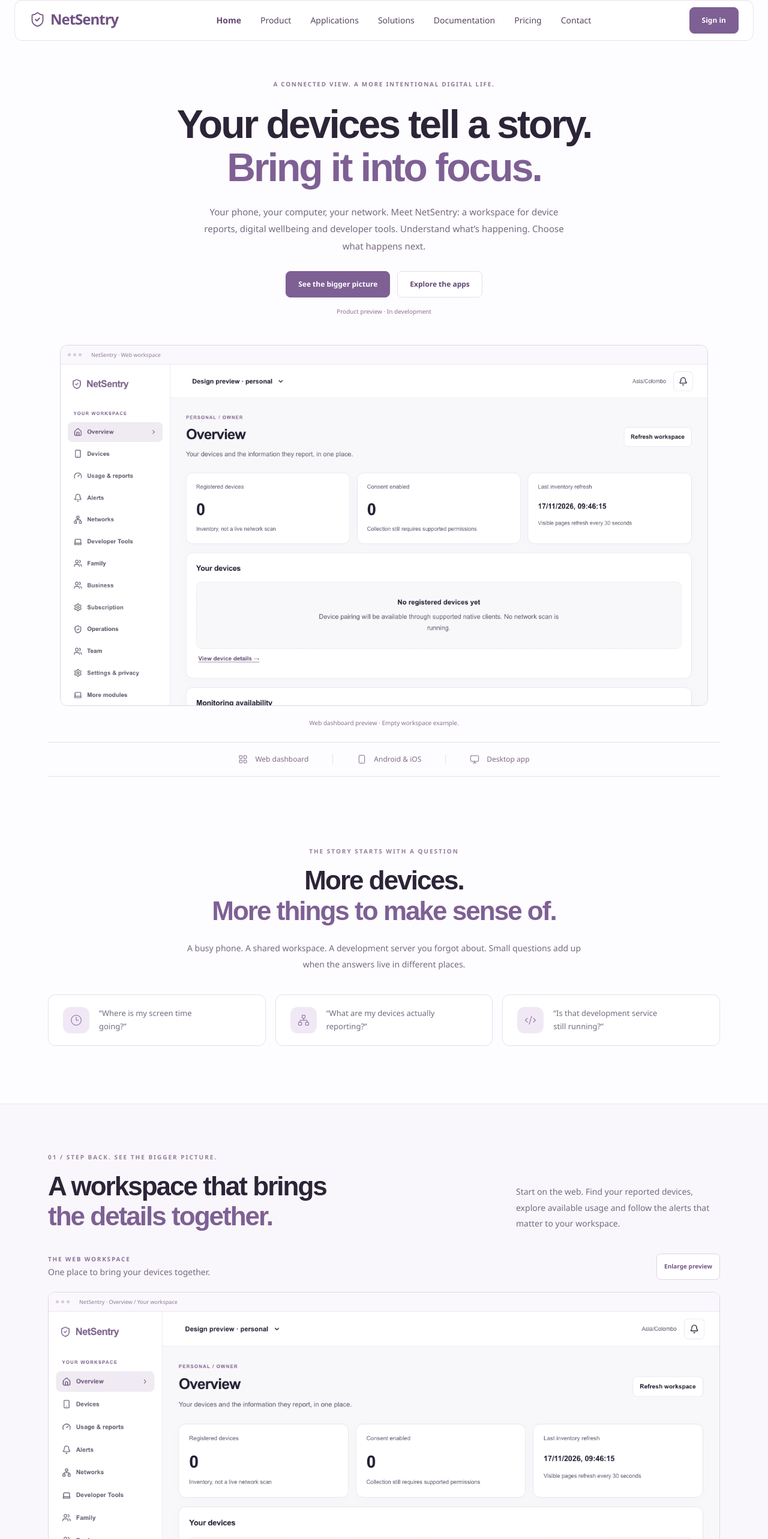
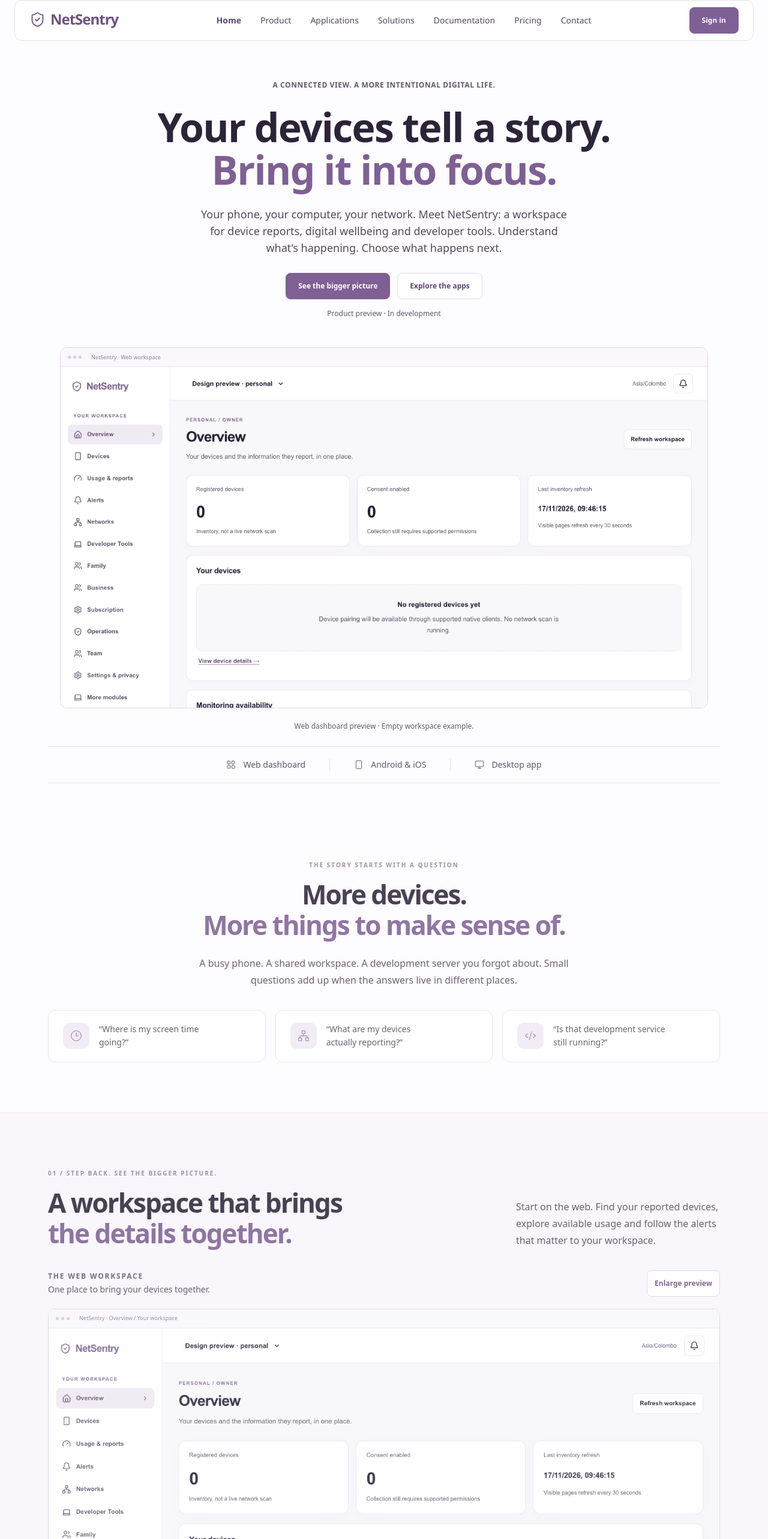
Before and after one commit to rasif-sahl/NetSentry, a Next.js app in the folder dashboard/: page / in a window 1280 px wide. Shown: the part 16-2582 px from the top of the page at 60% size. Built offline with nearby package versions, Linux system fonts and the light colour scheme.

Commit message:
Make the homepage easier to read and add gentle motion

```diff
--- /dev/null
+++ b/dashboard/src/features/marketing/home-page.module.css
@@ -0,0 +1,37 @@
+.home {
+  font-family: system-ui, sans-serif;
+}
+
+.home :is(h1, h2, h3, h4) {
+  font-family: inherit;
+}
+
+@keyframes rise-in {
+  from {
+    opacity: 0.86;
+    translate: 0 12px;
+  }
+
+  to {
+    opacity: 1;
+    translate: 0 0;
+  }
+}
+
+@media (prefers-reduced-motion: no-preference) {
+  .intro {
+    animation: rise-in 440ms ease-out both;
+  }
+
+  .preview {
+    animation: rise-in 560ms 100ms ease-out both;
+  }
+
+  @supports (animation-timeline: view()) {
+    .reveal {
+      animation: rise-in linear both;
+      animation-timeline: view();
+      animation-range: entry 5% entry 65%;
+    }
+  }
+}
--- a/dashboard/src/features/marketing/home-page.tsx
+++ b/dashboard/src/features/marketing/home-page.tsx
@@ -15,11 +15,11 @@ import {
   UserRound,
   UsersRound,
 } from "lucide-react";
+import motion from "./home-page.module.css";
 import { ProductShowcase } from "./product-showcase";
 import {
   Brand,
   button,
-  caption,
   Chapter,
   container,
   primaryButton,
@@ -28,7 +28,8 @@ import {
   WindowFrame,
 } from "./ui";
 
-const muted = "text-sm leading-[1.9] text-marketing-copy";
+const muted = "text-base leading-7 text-[#55495e]";
+const caption = "mt-5 text-center text-xs leading-relaxed text-[#65566f]";
 const accent = "text-[#7e6094]";
 const section =
   "scroll-mt-28 border-y border-[#eee6f2] bg-[#f9f7fb] py-16 md:py-20";
@@ -53,26 +54,29 @@ const faqs = [
 
 export default function Home() {
   return (
-    <div className="min-h-screen bg-[#fdfcfe] font-['Avenir_Next','Segoe_UI',Arial,sans-serif] text-[#2c2437] selection:bg-[#e7dcef]">
+    <div
+      className={`${motion.home} min-h-screen bg-[#fdfcfe] text-[#2c2437] selection:bg-[#e7dcef]`}
+    >
       <main id="main" tabIndex={-1}>
         <section
           className="pb-5 pt-12 text-center md:pt-16"
           aria-labelledby="hero-title"
         >
           <div className={container}>
-            <p className="text-[9px] font-bold uppercase leading-relaxed tracking-[1.7px] text-[#8d779b] md:text-[10px]">
+            <div className={motion.intro}>
+              <p className="text-xs font-semibold uppercase leading-relaxed tracking-wider text-[#65566f]">
                 A connected view. A more intentional digital life.
               </p>
               <h1
                 id="hero-title"
-              className="my-6 font-[inherit] text-[39px] font-semibold leading-[1.08] tracking-[-0.045em] md:text-[66px]"
+                className="my-6 text-balance text-[clamp(2.25rem,5.2vw,4.125rem)] font-bold leading-[1.09] tracking-tight"
               >
                 Your devices tell a story.
                 <br />
                 <span className={accent}>Bring it into focus.</span>
               </h1>
               <p
-              className={`${muted} mx-auto max-w-[615px] text-[13px] md:text-[15px]`}
+                className={`${muted} mx-auto max-w-[615px] text-pretty md:text-lg`}
               >
                 Your phone, your computer, your network. Meet NetSentry: a
                 workspace for device reports, digital wellbeing and developer
@@ -86,10 +90,13 @@ export default function Home() {
                   Explore the apps
                 </a>
               </div>
-            <p className="mt-4 text-[10px] text-marketing-caption">
+              <p className="mt-4 text-xs text-[#65566f]">
                 Product preview · In development
               </p>
-            <div className="mx-auto mt-9 max-w-[1080px] md:mt-12">
+            </div>
+            <div
+              className={`${motion.preview} mx-auto mt-9 max-w-[1080px] md:mt-12`}
+            >
               <WindowFrame title="NetSentry · Web workspace">
                 <div className="aspect-[1.55] overflow-hidden md:aspect-[1.9]">
                   <ProductImage
@@ -105,7 +112,7 @@ export default function Home() {
               Web dashboard preview · Empty workspace example.
             </p>
             <div
-              className="mt-6 flex flex-wrap justify-center gap-y-4 border-y border-marketing-nav-border py-5 text-[10px] text-[#7e6d8b] md:text-xs"
+              className="mt-6 flex flex-wrap justify-center gap-y-4 border-y border-marketing-nav-border py-5 text-sm text-[#65566f]"
               aria-label="Explore the applications"
             >
               {[
@@ -120,7 +127,7 @@ export default function Home() {
                 <a
                   key={href}
                   href={href}
-                  className="flex items-center gap-2 px-2 hover:text-[#604675] [&+a]:border-l [&+a]:border-marketing-nav-border md:gap-3 md:px-10"
+                  className="flex items-center gap-2 px-2 transition-colors hover:text-[#604675] [&+a]:border-l [&+a]:border-marketing-nav-border md:gap-3 md:px-10"
                 >
                   <Icon size={16} strokeWidth={1.5} aria-hidden="true" />
                   {label}
@@ -131,7 +138,7 @@ export default function Home() {
         </section>
         <section
           id="story"
-          className={`${container} scroll-mt-28 py-16 text-center md:py-24`}
+          className={`${motion.reveal} ${container} scroll-mt-28 py-16 text-center md:py-24`}
         >
           <Chapter>The story starts with a question</Chapter>
           <Title>
@@ -163,7 +170,7 @@ export default function Home() {
                 <span className="rounded-xl bg-[#f0e9f5] p-3 text-[#9a7bac]">
                   <Icon size={20} strokeWidth={1.5} aria-hidden="true" />
                 </span>
-                <p className="max-w-[190px] text-[13px] leading-relaxed text-marketing-copy">
+                <p className="max-w-[190px] text-sm leading-relaxed text-[#55495e]">
                   {text}
                 </p>
               </div>
@@ -171,7 +178,7 @@ export default function Home() {
           </div>
         </section>
         <section id="dashboard" className={section}>
-          <div className={container}>
+          <div className={`${motion.reveal} ${container}`}>
             <div className="mb-9 grid gap-6 md:grid-cols-[1fr_340px] md:items-end md:gap-12">
               <div>
                 <Chapter>01 / Step back. See the bigger picture.</Chapter>
@@ -204,9 +211,9 @@ export default function Home() {
               ].map(([title, text]) => (
                 <div
                   key={title}
-                  className="text-xs leading-relaxed text-marketing-copy"
+                  className="text-sm leading-relaxed text-[#55495e]"
                 >
-                  <strong className="mb-2 flex items-start gap-2 text-[13px] font-semibold text-[#645170]">
+                  <strong className="mb-2 flex items-start gap-2 text-sm font-semibold text-[#584465]">
                     <Check
                       className="mt-0.5 shrink-0 text-[#9a7bac]"
                       size={15}
@@ -222,7 +229,7 @@ export default function Home() {
         </section>
         <section
           id="apps"
-          className={`${container} grid scroll-mt-28 items-center gap-10 py-16 md:py-24 lg:grid-cols-[.85fr_1.15fr] lg:gap-14`}
+          className={`${motion.reveal} ${container} grid scroll-mt-28 items-center gap-10 py-16 md:py-24 lg:grid-cols-[.85fr_1.15fr] lg:gap-14`}
         >
           <div>
             <Chapter>02 / Keep your everyday devices in the story.</Chapter>
@@ -236,19 +243,19 @@ export default function Home() {
               can access and manage your sharing choices wherever you are.
             </p>
             <div className="my-6 border-l-2 border-[#dcc9e7] pl-4">
-              <h3 className="font-[inherit] text-xs font-semibold text-[#715c80]">
+              <h3 className="text-sm font-semibold text-[#584465]">
                 Android · Understand supported phone activity
               </h3>
-              <p className="mt-2 text-xs leading-[1.8] text-marketing-copy">
+              <p className="mt-2 text-sm leading-relaxed text-[#55495e]">
                 Permission-based network and application usage, screen-time
                 reports and explicit collection controls.
               </p>
             </div>
             <div className="my-6 border-l-2 border-[#dcc9e7] pl-4">
-              <h3 className="font-[inherit] text-xs font-semibold text-[#715c80]">
+              <h3 className="text-sm font-semibold text-[#584465]">
                 iOS · Stay connected to your workspace
               </h3>
-              <p className="mt-2 text-xs leading-[1.8] text-marketing-copy">
+              <p className="mt-2 text-sm leading-relaxed text-[#55495e]">
                 Device pairing, authorized reports and sharing workflows. Apple
                 Screen Time features require separate eligibility and
                 authorization.
@@ -260,7 +267,7 @@ export default function Home() {
             >
               Understand platform availability
             </a>
-            <p className="mt-5 text-[10px] text-marketing-caption">
+            <p className="mt-5 text-xs text-[#65566f]">
               Native apps · Release validation in progress
             </p>
           </div>
@@ -269,7 +276,7 @@ export default function Home() {
           </div>
         </section>
         <section id="desktop" className={section}>
-          <div className={container}>
+          <div className={`${motion.reveal} ${container}`}>
             <div className="mb-10 grid gap-6 md:grid-cols-2 md:gap-14">
               <div>
                 <Chapter>03 / Follow through on your computer.</Chapter>
@@ -278,7 +285,7 @@ export default function Home() {
                   <br />
                   <span className={accent}>More “now I know.”</span>
                 </Title>
-                <p className="mt-6 text-[10px] text-marketing-caption">
+                <p className="mt-6 text-xs text-[#65566f]">
                   macOS is the initial desktop target · Signed release checks
                   pending
                 </p>
@@ -301,7 +308,7 @@ export default function Home() {
         </section>
         <section
           id="features"
-          className={`${container} scroll-mt-28 py-16 text-center md:py-24`}
+          className={`${motion.reveal} ${container} scroll-mt-28 py-16 text-center md:py-24`}
         >
           <Chapter>One product. Different everyday stories.</Chapter>
           <Title>
@@ -341,10 +348,10 @@ export default function Home() {
                 <span className="mb-5 inline-flex rounded-xl bg-[#f0e9f5] p-3 text-[#9a7bac]">
                   <Icon size={20} strokeWidth={1.5} aria-hidden="true" />
                 </span>
-                <h3 className="font-[inherit] text-base font-semibold tracking-tight md:text-lg">
+                <h3 className="text-base font-semibold tracking-tight md:text-lg">
                   {title}
                 </h3>
-                <p className="mt-4 text-xs leading-[1.8] text-marketing-copy">
+                <p className="mt-4 text-sm leading-relaxed text-[#55495e]">
                   {text}
                 </p>
               </article>
@@ -395,10 +402,10 @@ export default function Home() {
                     aria-hidden="true"
                   />
                   <div>
-                    <h3 className="font-[inherit] text-xs font-semibold text-[#715c80]">
+                    <h3 className="text-sm font-semibold text-[#584465]">
                       {title}
                     </h3>
-                    <p className="mt-2 text-xs leading-relaxed text-marketing-copy">
+                    <p className="mt-2 text-sm leading-relaxed text-[#55495e]">
                       {text}
                     </p>
                   </div>
@@ -409,7 +416,7 @@ export default function Home() {
         </section>
         <section
           id="how-it-works"
-          className={`${container} scroll-mt-28 py-16 text-center md:py-24`}
+          className={`${motion.reveal} ${container} scroll-mt-28 py-16 text-center md:py-24`}
         >
           <Chapter>When you’re ready, begin with one device.</Chapter>
           <Title>
@@ -438,10 +445,10 @@ export default function Home() {
                 <p className="mb-5 text-3xl font-medium text-[#b095c1]">
                   0{i + 1}
                 </p>
-                <h3 className="font-[inherit] text-base font-semibold tracking-tight">
+                <h3 className="text-base font-semibold tracking-tight">
                   {title}
                 </h3>
-                <p className="mt-3 text-xs leading-[1.8] text-marketing-copy">
+                <p className="mt-3 text-sm leading-relaxed text-[#55495e]">
                   {text}
                 </p>
               </article>
@@ -474,7 +481,7 @@ export default function Home() {
                   open={i === 0}
                   className="group mb-4 border-b border-[#e4d9eb] pb-4"
                 >
-                  <summary className="flex min-h-11 cursor-pointer list-none items-center justify-between gap-5 text-[13px] font-medium text-[#705781] [&::-webkit-details-marker]:hidden">
+                  <summary className="flex min-h-11 cursor-pointer list-none items-center justify-between gap-5 text-base font-semibold text-[#584465] [&::-webkit-details-marker]:hidden">
                     {question}
                     <span
                       aria-hidden="true"
@@ -489,7 +496,7 @@ export default function Home() {
                       −
                     </span>
                   </summary>
-                  <p className="mt-3 text-xs leading-[1.9] text-marketing-copy">
+                  <p className="mt-3 text-sm leading-relaxed text-[#55495e]">
                     {answer}
                   </p>
                 </details>
@@ -527,13 +534,13 @@ export default function Home() {
               <Link href="/" aria-label="NetSentry home">
                 <Brand />
               </Link>
-              <p className="mt-4 text-[11px] leading-[1.9] text-marketing-caption">
+              <p className="mt-4 text-sm leading-relaxed text-[#65566f]">
                 A clearer picture of your devices, digital habits and
                 development workspace. Built around supported data and explicit
                 choices.
               </p>
             </div>
-            <div className="grid grid-cols-3 gap-5 text-[11px] text-marketing-caption md:gap-14">
+            <div className="grid grid-cols-2 gap-5 text-sm text-[#65566f] sm:grid-cols-3 md:gap-14">
               {[
                 {
                   title: "Discover",
@@ -566,7 +573,7 @@ export default function Home() {
                 },
               ].map(({ title, links }) => (
                 <div key={title} className="flex flex-col items-start gap-3">
-                  <strong className="mb-1 text-[10px] uppercase tracking-wider text-[#695276]">
+                  <strong className="mb-1 text-xs uppercase tracking-wide text-[#584465]">
                     {title}
                   </strong>
                   {links.map(([label, href]) => (
@@ -578,7 +585,7 @@ export default function Home() {
               ))}
             </div>
           </div>
-          <div className="mt-8 flex flex-wrap justify-between gap-4 border-t border-[#eee6f2] pt-5 text-[10px] text-marketing-caption">
+          <div className="mt-8 flex flex-wrap justify-between gap-4 border-t border-[#eee6f2] pt-5 text-xs text-[#65566f]">
             <p>
               © <CopyrightYear /> NetSentry
             </p>
--- a/dashboard/src/features/marketing/product-showcase.tsx
+++ b/dashboard/src/features/marketing/product-showcase.tsx
@@ -2,15 +2,17 @@
 
 import Image from "next/image";
 import { useRef, useState } from "react";
-import { button, caption, ProductImage, WindowFrame } from "./ui";
+import { button, ProductImage, WindowFrame } from "./ui";
 
 import {
   productScreens as screens,
   type ProductScreen as Screen,
 } from "./product-screens";
 
+const caption = "mt-5 text-center text-xs leading-relaxed text-[#65566f]";
+
 const enlargeButton =
-  "min-h-11 rounded-lg border border-[#dfd3e7] bg-white px-3 py-2 text-[10px] font-semibold text-[#705380] hover:bg-[#f2edf6]";
+  "min-h-11 rounded-lg border border-[#dfd3e7] bg-white px-3 py-2 text-xs font-semibold text-[#705380] hover:bg-[#f2edf6]";
 
 export function ProductShowcase({
   kind,
@@ -31,10 +33,10 @@ export function ProductShowcase({
         <>
           <div className="mb-5 flex items-center justify-between gap-4">
             <div>
-              <p className="text-[10px] font-semibold tracking-[1.8px] text-[#8c729c]">
+              <p className="text-xs font-semibold tracking-[1.8px] text-[#65566f]">
                 THE WEB WORKSPACE
               </p>
-              <p className="mt-1 text-xs text-marketing-copy md:text-sm">
+              <p className="mt-1 text-xs text-[#55495e] md:text-sm">
                 One place to bring your devices together.
               </p>
             </div>
@@ -56,7 +58,7 @@ export function ProductShowcase({
       )}
       {kind === "mobile" && (
         <>
-          <p className="mb-8 text-center text-[9px] font-semibold tracking-[1.5px] text-[#947da1]">
+          <p className="mb-8 text-center text-xs font-semibold tracking-[1.5px] text-[#65566f]">
             TWO PLATFORMS. ONE FAMILIAR EXPERIENCE.
           </p>
           <div className="mx-auto grid max-w-[480px] grid-cols-2 items-start gap-5 md:gap-8">
@@ -69,7 +71,7 @@ export function ProductShowcase({
                   <strong className="text-sm font-semibold">
                     {platform === "android" ? "Android" : "iOS"}
                   </strong>
-                  <span className="mt-1 block text-[10px] text-marketing-caption">
+                  <span className="mt-1 block text-xs text-[#65566f]">
                     {platform === "android" ? "Kotlin / Compose" : "SwiftUI"}
                   </span>
                   <button
@@ -101,7 +103,7 @@ export function ProductShowcase({
                 <button
                   key={screen}
                   aria-pressed={desktop === screen}
-                  className={`min-h-11 rounded-lg px-3 py-2 text-xs md:px-4 ${desktop === screen ? "bg-white text-[#604675] shadow-sm" : "text-marketing-caption hover:text-[#604675]"}`}
+                  className={`min-h-11 rounded-lg px-3 py-2 text-xs md:px-4 ${desktop === screen ? "bg-white text-[#604675] shadow-sm" : "text-[#65566f] hover:text-[#604675]"}`}
                   onClick={() => setDesktop(screen)}
                 >
                   {screens[screen].title}
```
Also changed, not shown: 1 other file (tests, documents, lock files or other folders). Lines whose indentation alone changed are shown as unchanged.
